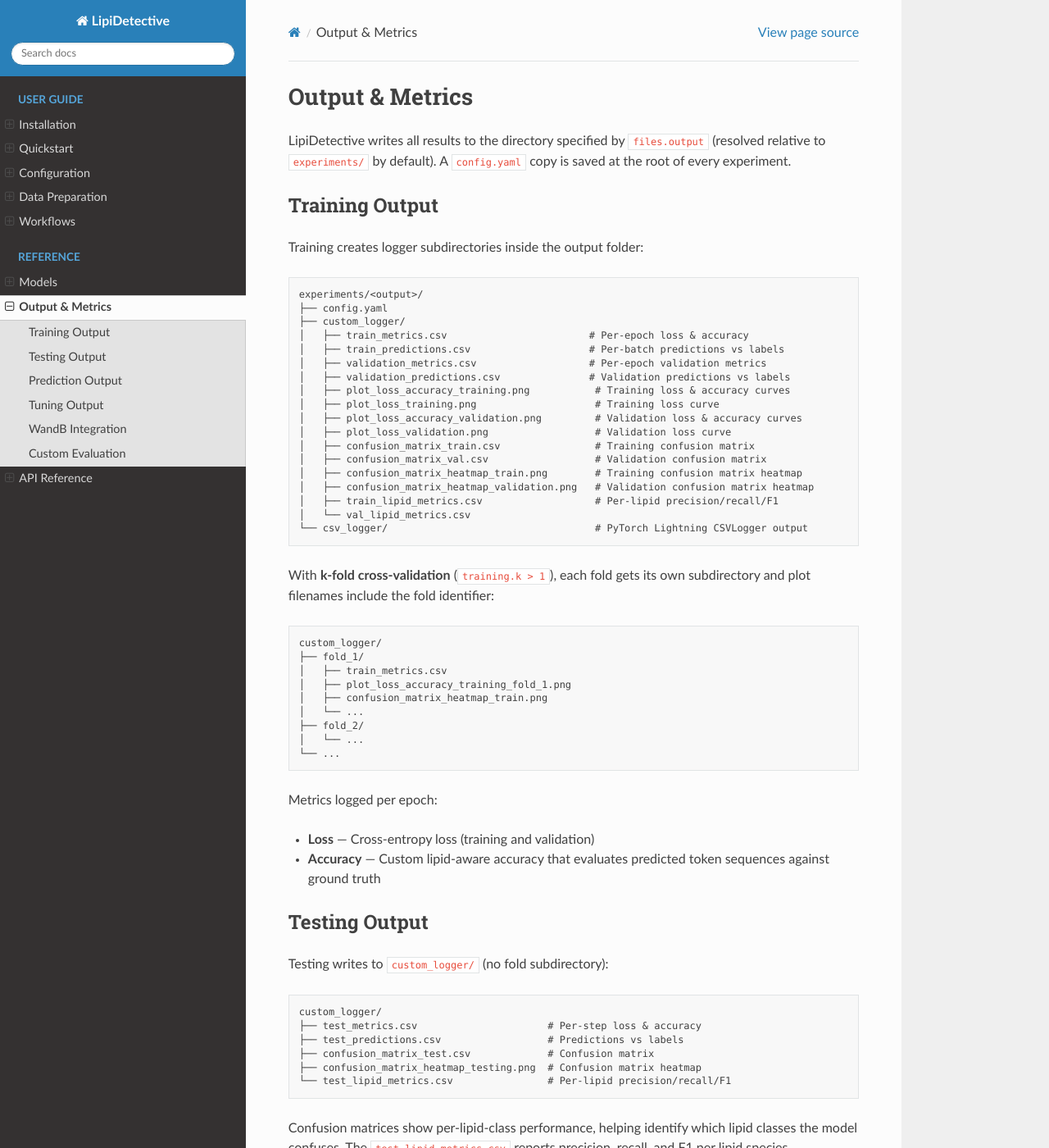
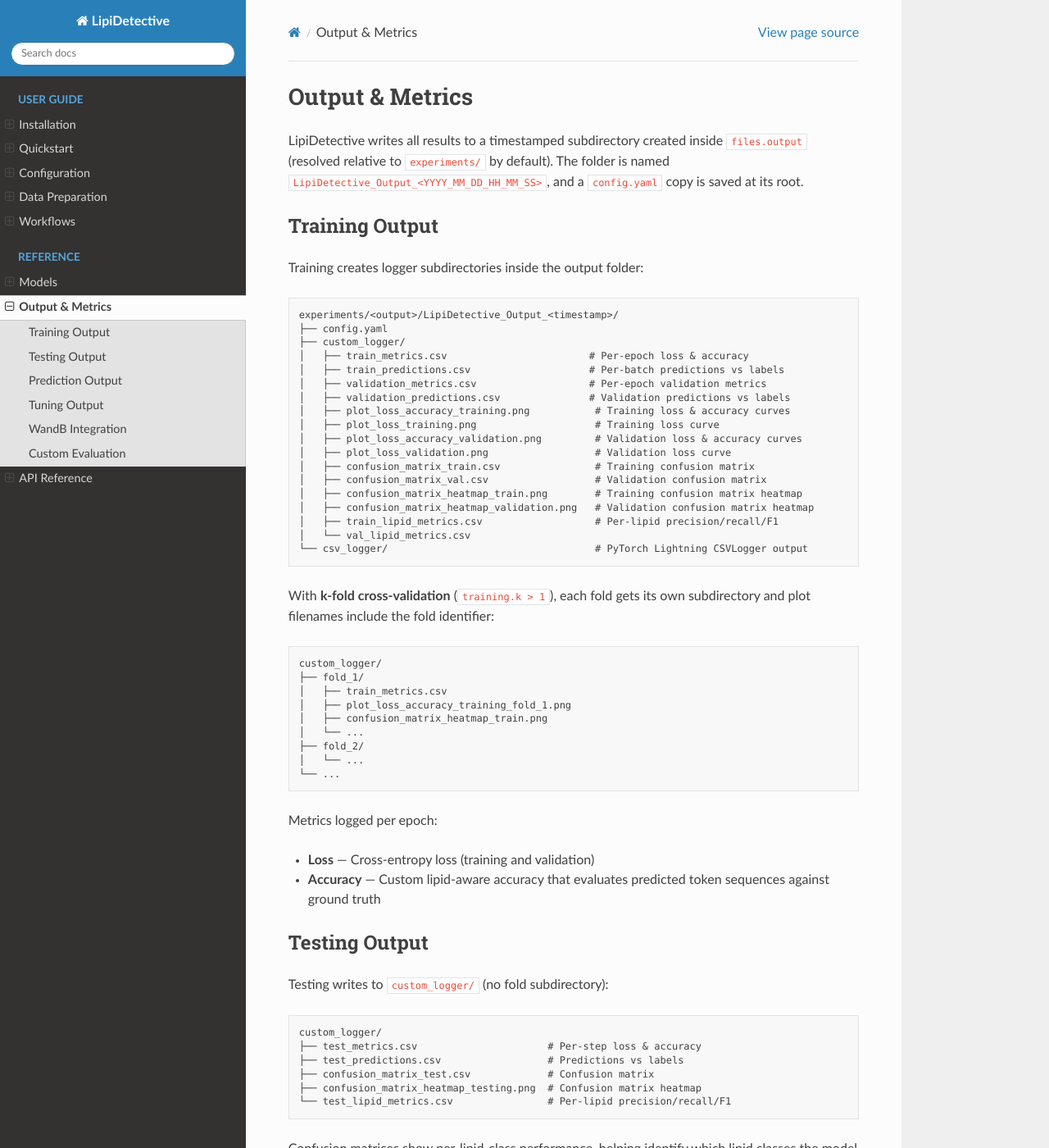
Before and after one commit to LipiTUM/lipidetective, a Sphinx documentation site: the page built from docs/source/output.rst, in a window 1280 px wide and 1400 px high. Shown: the whole window at 82% size. Built offline with Sphinx 7.4.7 and the Read the Docs theme 3.1.0, drawn with Linux system fonts in a browser that asks for light colours; some of the changed text lies outside the part shown.

Commit message:
fix: document timestamped output folder naming convention
Output directories are LipiDetective_Output_<YYYY_MM_DD_HH_MM_SS>/
inside the configured output path, not written directly to it.

```diff
--- a/docs/source/output.rst
+++ b/docs/source/output.rst
@@ -1,9 +1,10 @@
 Output & Metrics
 ================
 
-LipiDetective writes all results to the directory specified by ``files.output``
-(resolved relative to ``experiments/`` by default). A ``config.yaml`` copy is
-saved at the root of every experiment.
+LipiDetective writes all results to a timestamped subdirectory created inside
+``files.output`` (resolved relative to ``experiments/`` by default). The folder
+is named ``LipiDetective_Output_<YYYY_MM_DD_HH_MM_SS>``, and a ``config.yaml``
+copy is saved at its root.
 
 Training Output
 ---------------
@@ -12,7 +13,7 @@
 
 .. code-block:: text
 
-   experiments/<output>/
+   experiments/<output>/LipiDetective_Output_<timestamp>/
    ├── config.yaml
    ├── custom_logger/
    │   ├── train_metrics.csv                        # Per-epoch loss & accuracy
@@ -78,7 +79,7 @@
 
 .. code-block:: text
 
-   experiments/<output>/
+   experiments/<output>/LipiDetective_Output_<timestamp>/
    ├── config.yaml
    └── predictions.csv
 
@@ -112,7 +113,7 @@
 
 .. code-block:: text
 
-   experiments/<output>/
+   experiments/<output>/LipiDetective_Output_<timestamp>/
    ├── plot_loss_accuracy_training_trial_0.png
    ├── plot_loss_accuracy_validation_trial_0.png
    ├── tune_result.txt
```
Also changed, not shown: docs/source/quickstart.rst (+4 -3 lines).
